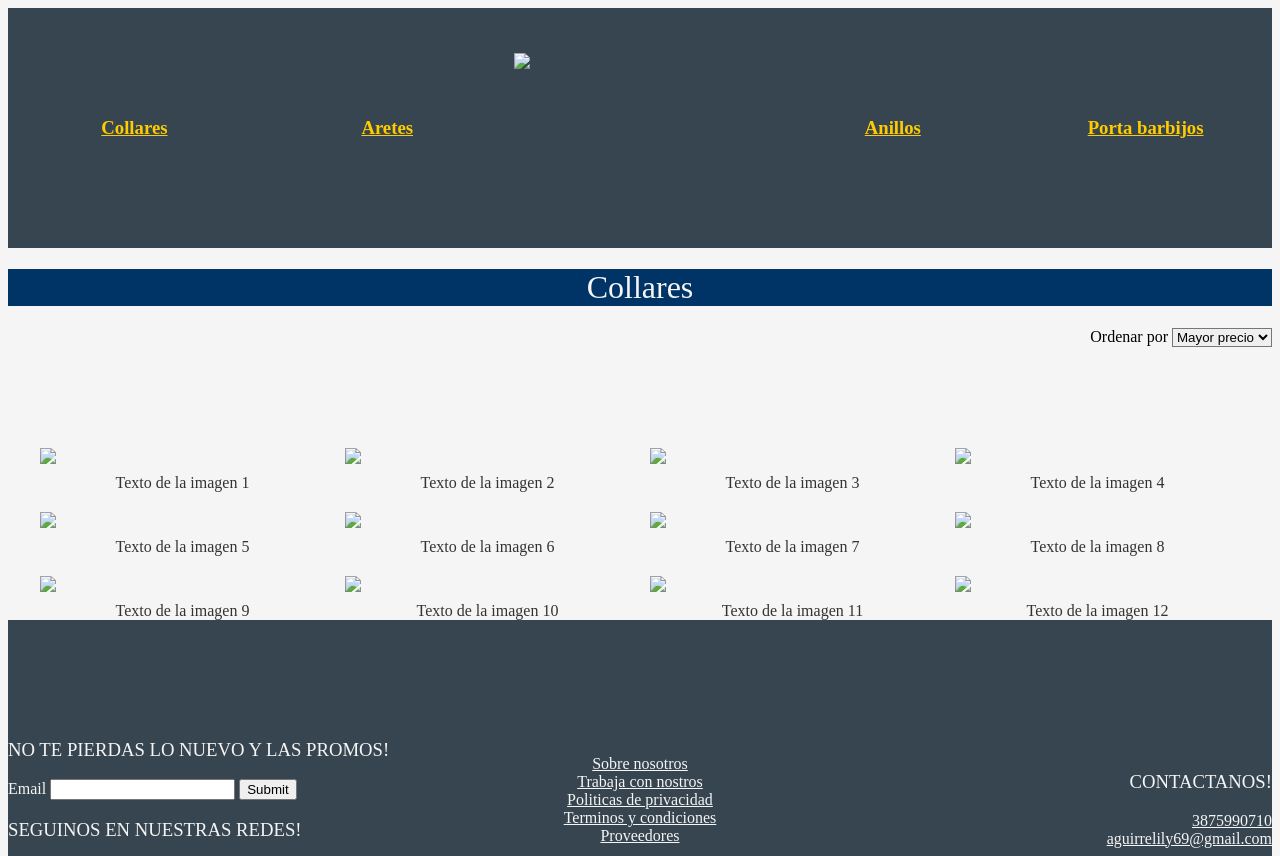
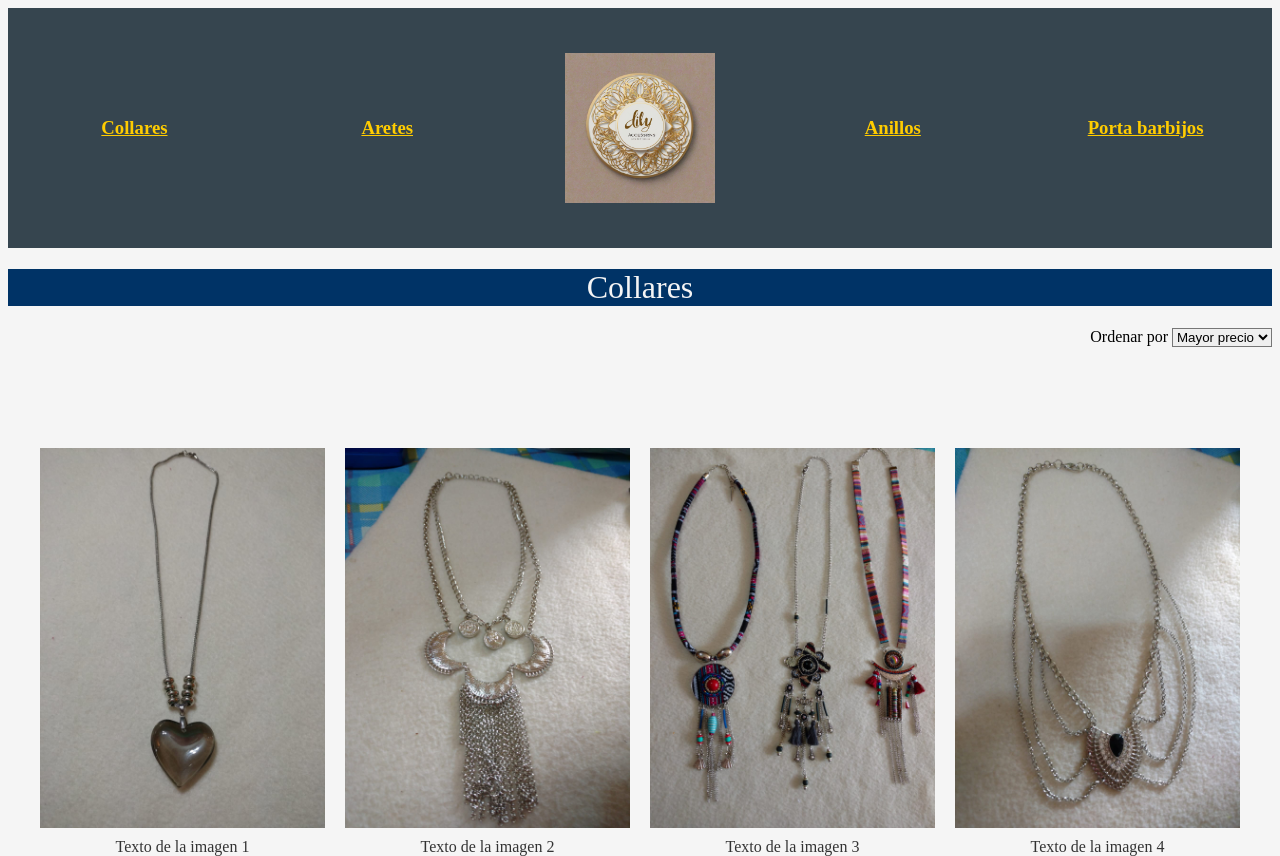
Before and after one commit to slacoxz/Proyecto_coder-Lily-accesorios-, a plain HTML site: page pages/seccioncollares.html in a window 1280 px wide. Shown: the top 856 px of the page. Drawn offline with Linux system fonts and the light colour scheme.

Commit message:
actualizacion img all

```diff
--- a/pages/seccioncollares.html
+++ b/pages/seccioncollares.html
@@ -12,7 +12,7 @@
             <div class="container-header">
                 <a href="../pages/seccioncollares.html" class="links"><h3>Collares</h3></a>
                 <a href="../pages/seccionaretes.html" class="links"><h3>Aretes</h3></a>
-               <a href="../index.html"><img src="../images/Default_genera_un_logo_para_una_tienda_virtual_de_accesorios_c_2.jpg"height="150" class="img-header"></a>
+               <a href="../index.html"><img src="../images/images-index/Default_genera_un_logo_para_una_tienda_virtual_de_accesorios_c_2.jpg"height="150" class="img-header"></a>
                 <a href="../pages/seccionanillos.html" class="links"><h3>Anillos</h3></a>
                 <a href="#" class="links"><h3>Porta barbijos</h3></a>
             </div>
@@ -35,51 +35,51 @@
 
     <div class="gallery">
         <div class="gallery-item">
-            <img src="../images/WhatsApp Image 2024-06-25 at 20.21.09.jpeg">
+            <img src="../images/images-secc-collares/WhatsApp Image 2024-06-25 at 20.21.09.jpeg">
             <div class="caption">Texto de la imagen 1</div>
         </div>
         <div class="gallery-item">
-            <img src="../images/WhatsApp Image 2024-06-25 at 20.21.07.jpeg">
+            <img src="../images/images-secc-collares/WhatsApp Image 2024-06-25 at 20.21.07.jpeg">
             <div class="caption">Texto de la imagen 2</div>
         </div>
         <div class="gallery-item">
-            <img src="../images/WhatsApp Image 2024-06-25 at 20.21.06 (2).jpeg">
+            <img src="../images/images-secc-collares/WhatsApp Image 2024-06-25 at 20.21.06 (2).jpeg">
             <div class="caption">Texto de la imagen 3</div>
         </div>
         <div class="gallery-item">
-            <img src="../images/WhatsApp Image 2024-06-25 at 20.21.06 (1).jpeg">
+            <img src="../images/images-secc-collares/WhatsApp Image 2024-06-25 at 20.21.06 (1).jpeg">
             <div class="caption">Texto de la imagen 4</div>
         </div>
         <div class="gallery-item">
-            <img src="../images/WhatsApp Image 2024-06-25 at 20.21.05.jpeg">
+            <img src="../images/images-secc-collares/WhatsApp Image 2024-06-25 at 20.21.05.jpeg">
             <div class="caption">Texto de la imagen 5</div>
         </div>
         <div class="gallery-item">
-            <img src="../images/WhatsApp Image 2024-06-25 at 20.21.05 (2).jpeg">
+            <img src="../images/images-secc-collares/WhatsApp Image 2024-06-25 at 20.21.05 (2).jpeg">
             <div class="caption">Texto de la imagen 6</div>
         </div>
         <div class="gallery-item">
-            <img src="../images/WhatsApp Image 2024-06-25 at 20.21.05 (1).jpeg">
+            <img src="../images/images-secc-collares/WhatsApp Image 2024-06-25 at 20.21.05 (1).jpeg">
             <div class="caption">Texto de la imagen 7</div>
         </div>
         <div class="gallery-item">
-            <img src="../images/WhatsApp Image 2024-06-25 at 20.21.04.jpeg">
+            <img src="../images/images-secc-collares/WhatsApp Image 2024-06-25 at 20.21.04.jpeg">
             <div class="caption">Texto de la imagen 8</div>
         </div>
         <div class="gallery-item">
-            <img src="../images/WhatsApp Image 2024-06-25 at 20.21.04 (2).jpeg">
+            <img src="../images/images-secc-collares/WhatsApp Image 2024-06-25 at 20.21.04 (2).jpeg">
             <div class="caption">Texto de la imagen 9</div>
         </div>
         <div class="gallery-item">
-            <img src="../images/WhatsApp Image 2024-06-25 at 20.21.04 (1).jpeg">
+            <img src="../images/images-secc-collares/WhatsApp Image 2024-06-25 at 20.21.04 (1).jpeg">
             <div class="caption">Texto de la imagen 10</div>
         </div>
         <div class="gallery-item">
-            <img src="../images/WhatsApp Image 2024-06-25 at 20.21.03.jpeg">
+            <img src="../images/images-secc-collares/WhatsApp Image 2024-06-25 at 20.21.03.jpeg">
             <div class="caption">Texto de la imagen 11</div>
         </div>
         <div class="gallery-item">
-            <img src="../images/WhatsApp Image 2024-06-25 at 20.20.59.jpeg">
+            <img src="../images/images-secc-collares/WhatsApp Image 2024-06-25 at 20.20.59.jpeg">
             <div class="caption">Texto de la imagen 12</div>
         </div>
     </div>
@@ -97,7 +97,7 @@
             <input type="submit">
            </form>
         <h3 class="footerinfo">SEGUINOS EN NUESTRAS REDES!</h3>
-            <a href="#"><img src="../images/instagram.png" height="50"><img src="../images/facebook.png" height="50"></a>
+            <a href="#"><img src="../images/images-footer/instagram.png" height="50"><img src="../images/images-footer/facebook.png" height="50"></a>
 
         </div>
 
```
Also changed, not shown: index.html (+1 -1 lines), pages/infosobrenostros.html (+7 -7 lines), pages/seccionanillos.html (+2 -2 lines), pages/seccionaretes.html (+2 -2 lines), 1 other file.
